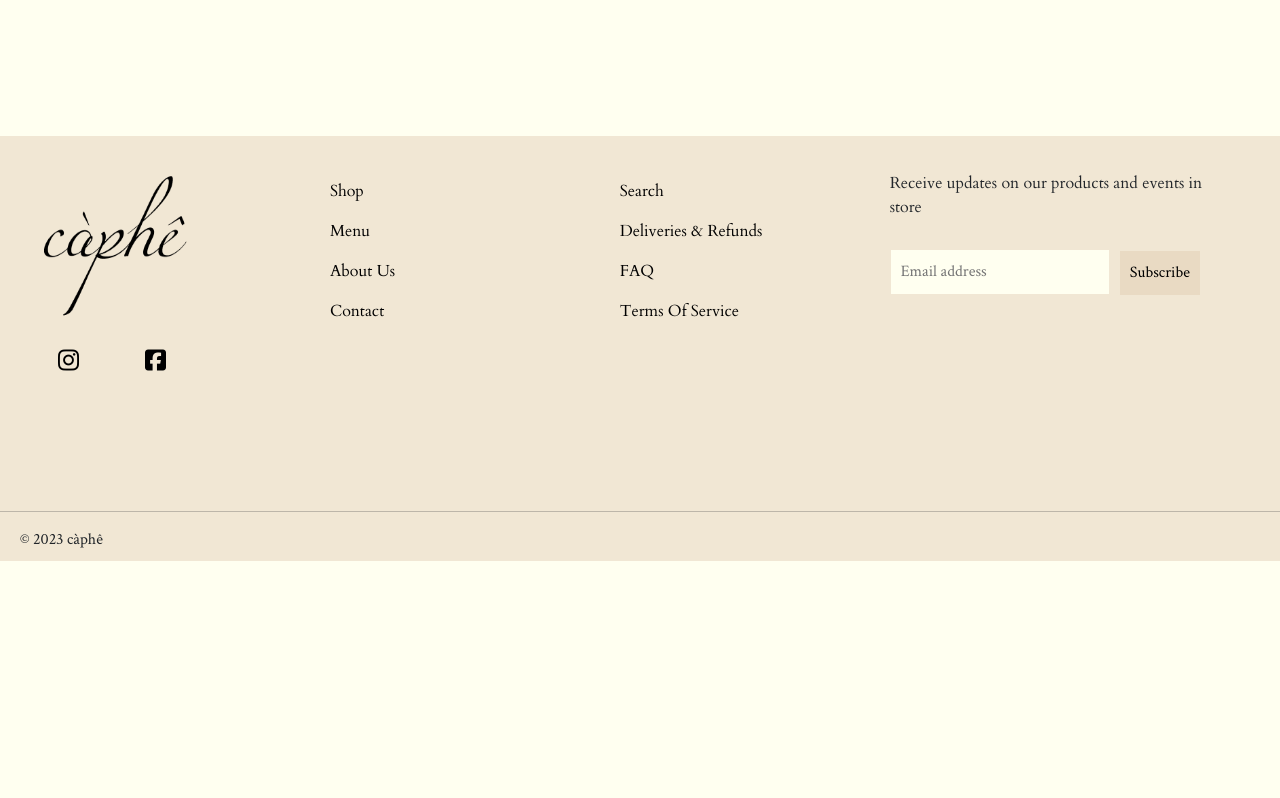
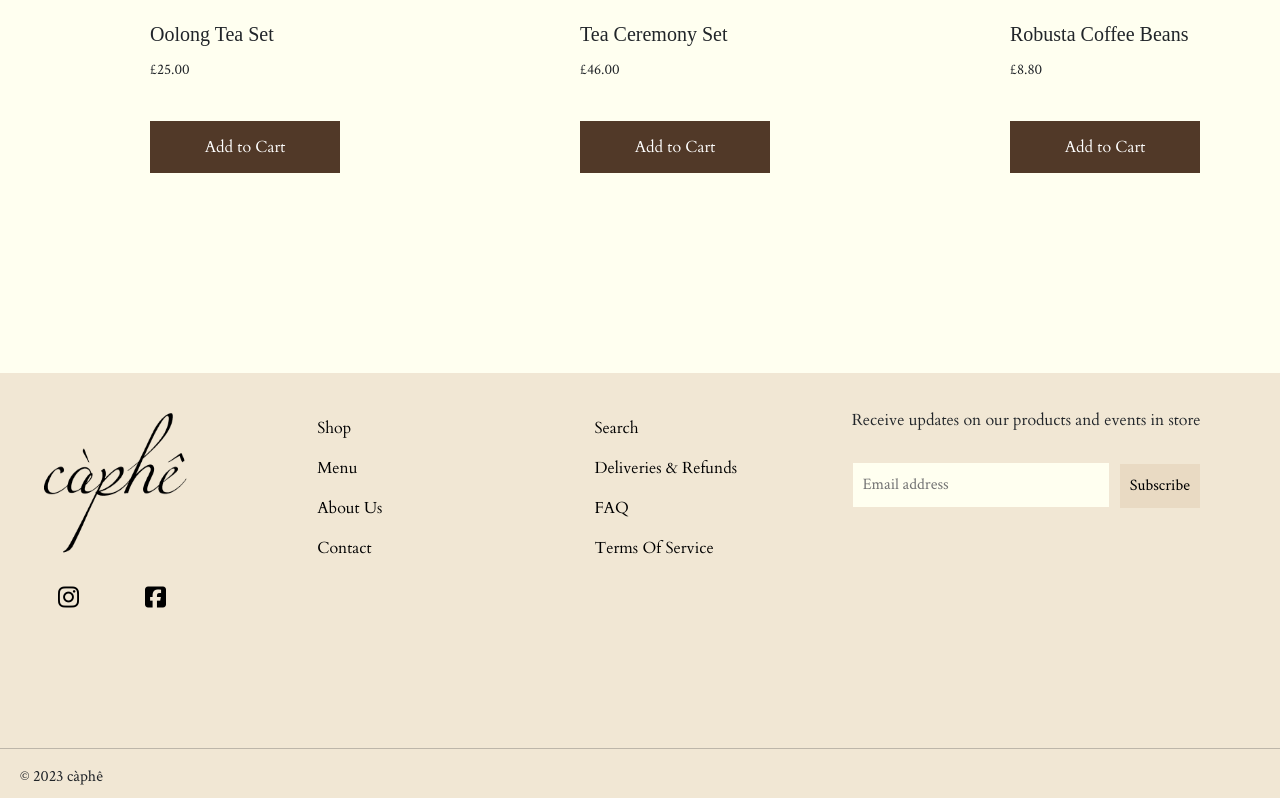
Before and after one commit to hihaianh/cafe-site, a PHP site: page /shop.html in a window 1280 px wide. Shown: the part 1343-2141 px from the top of the page. Before the commit the page ends 1904 px from the top, so only its background shows below. Run offline with PHP 8.4, Linux system fonts and the light colour scheme; some libraries are stand-ins or nearby versions.

Commit message:
stylising shop + home pages
basic styling changes made regarding padding/margins + colour. cart page needs some work done - making sure forms don't show when user hasn't added any products to cart yet

```diff
--- a/index.html
+++ b/index.html
@@ -95,7 +95,7 @@
   <div class="visit-container">
     <img src="./images/herbal-tea-set.jpg">
     <h3 class="visit-us">indulge in an enchanting coffee journey at càphê</h3>
-    <h5>Our flagship cafe is located in Shoreditch, in the heart of East London's Hackney. We have a wide range of coffee as well as teas and tea ware available for sale. <br><br>Join us and savor the perfect cup of coffee.</h5>
+    <h5>Our flagship cafe is located in Shoreditch, in the heart of East London's Hackney. We have a wide range of coffee as well as teas and tea ware available for sale. <br><br>Join us and savour the perfect cup of coffee.</h5>
     <p>Find out more <a href="visit.html">here</a></p>
   </div>
 
--- a/products.js
+++ b/products.js
@@ -46,8 +46,8 @@ function renderProducts(productsList, targetElementId) {
     productsList.forEach((product) => {
         const figure = document.createElement('figure');
         figure.className = "product-listing";
-        figure.style.paddingLeft= '80px';
-        figure.style.paddingRight = '80px';
+        figure.style.marginLeft= '150px';
+        figure.style.marginRight= '80px';
 
         const img = document.createElement('img');
         img.src = product.image;
--- a/shop.html
+++ b/shop.html
@@ -25,7 +25,7 @@
 <body>
     <header id="header" class="header"></header>
 
-    <h5 id="products-text">All Products -</h5>
+    <h5 id="products-text">Sip & Savour -</h5>
 
 
     <div id="productsList"></div>
@@ -34,7 +34,7 @@
 
 
     <div class="filter-header">
-        <span class="filter-header-text">Sort By:</span>
+        <span class="filter-header-text">Sort By</span>
         <select class="filter-select" id="filterSelect">
             <option value="default">Default</option>
             <option value="lowToHigh">Price, low to high</option>
--- a/styles.css
+++ b/styles.css
@@ -578,43 +581,55 @@ form button {
 .grid-of-images {
     display: grid;
     grid-template-columns: repeat(3, 1fr);
-    gap: 20px;
+    gap: 10px;
 }
 
 .grid-of-images figure {
-    margin: 50px;
+    margin-bottom: 50px;
     text-align: center;
 }
 
 .grid-of-images img {
     width: 100%;
-    height: 300px;
+    height: 400px;
     display: block;
 }
 
 .grid-of-images figcaption {
-    margin-top: 10px;
     font-size: 14px;
     text-align: center;
 }
 
 .grid-of-images .product-name {
-    margin-bottom: 5px;
+    font-family: "Times New Roman", Times, serif;
+    font-size: 20px;
+    margin-top: 20px;
+    text-align: left;
+}
+
+.grid-of-images .product-price {
+    font-size: 15px;
+    margin-top: 10px;
+    text-align: left;
 }
 
 .add-to-cart {
-    padding: 15px 30px;
-    margin-top: 20px;
-    background-color: #e9dac3;
+    padding: 14px;
+    margin-top: 40px;
+    /* background-color: #e9dac3; */
+    background-color: #513928;
+    color: white;
     font-family: 'Cardo';
     font-weight: lighter;
-    font-size: 14px;
+    font-size: 16px;
     border: none;
+    width: 100%;
 }
 
 .add-to-cart:hover {
     background-color: white;
     color: #868484;
+    transition: 0.3s ease-in;
 }
 
 /* footer */
@@ -697,7 +712,7 @@ form button {
 
 .email-subscription input[type="email"] {
     padding: 10px;
-    width: 220px;
+    width: 258px;
     margin-right: 10px;
 }
 
```
Also changed, not shown: other parts of styles.css (+38 -18 lines), cart.html (+21 -3 lines), 4 other files.
